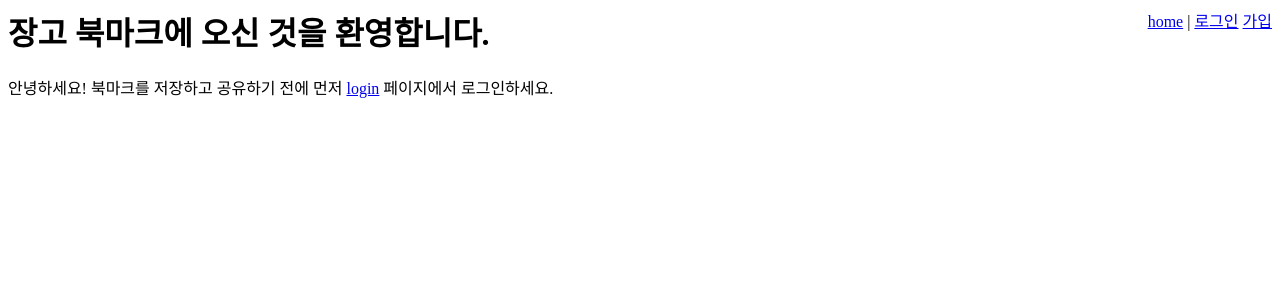
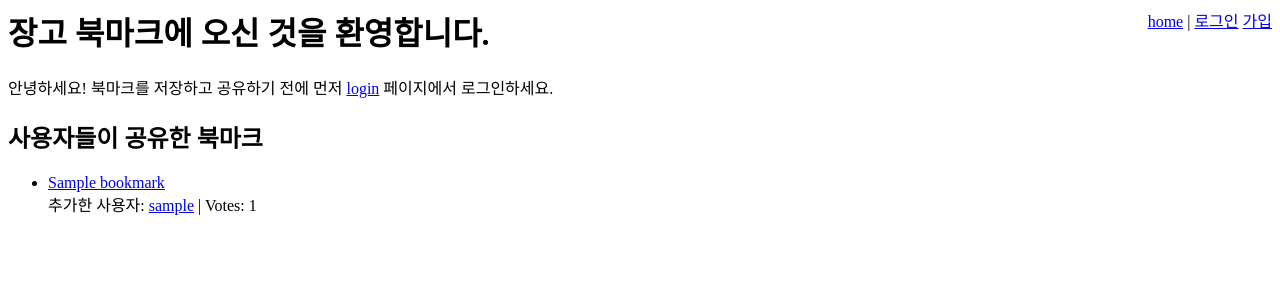
Before and after one commit to yoophi/django_bookmarks, a Django app: page / in a window 1280 px wide. Shown: the top 300 px of the page. Run offline with Django 3.2, Linux system fonts and the light colour scheme; tables that the repository leaves empty hold one stand-in row (values such as "Sample post"); some libraries are stand-ins or nearby versions.

Commit message:
SharedBookmark 를 첫페이지에 보여줄 수 있도록 하는 기능 추가

```diff
--- a/bookmarks/forms.py
+++ b/bookmarks/forms.py
@@ -55,6 +55,9 @@ class BookmarkSaveForm(forms.Form):
         required=False,
         widget=forms.TextInput(attrs={'size': 64})
     )
+    share = forms.BooleanField(
+        label='첫 페이지에서 공유합니다.',
+    )
 
 
 class SearchForm(forms.Form):
--- a/bookmarks/models.py
+++ b/bookmarks/models.py
@@ -24,3 +24,13 @@ class Tag(models.Model):
 
     def __unicode__(self):
         return self.name
+
+
+class SharedBookmark(models.Model):
+    bookmark = models.ForeignKey(Bookmark, unique=True)
+    date = models.DateTimeField(auto_now_add=True)
+    votes = models.IntegerField(default=1)
+    users_voted = models.ManyToManyField(User)
+
+    def __unicode__(self):
+        return '%s, %s' % (self.bookmark, self.votes,)
--- a/bookmarks/views.py
+++ b/bookmarks/views.py
@@ -8,14 +8,15 @@ from django.shortcuts import render_to_response, get_object_or_404
 from django.template import RequestContext
 
 from bookmarks.forms import RegistrationForm, BookmarkSaveForm, SearchForm
-from bookmarks.models import Link, Bookmark, Tag
+from bookmarks.models import Link, Bookmark, Tag, SharedBookmark
 
 
 def main_page(request):
-    return render_to_response(
-        'main_page.html',
-        RequestContext(request)
-    )
+    shared_bookmarks = SharedBookmark.objects.order_by('-date')[:10]
+    variables = RequestContext(request, {
+        'shared_bookmarks': shared_bookmarks
+    })
+    return render_to_response('main_page.html', variables )
 
 
 def user_page(request, username):
@@ -197,6 +198,13 @@ def _bookmark_save(request, form):
         tag, _ = Tag.objects.get_or_create(name=tag_name)
         bookmark.tag_set.add(tag)
 
+    # 첫 페이지에서 공유하도록 설정합니다
+    if form.cleaned_data['share']:
+        shared_bookmark, created = SharedBookmark.objects.get_or_create(bookmark=bookmark)
+        if created:
+            shared_bookmark.users_voted.add(request.user)
+            shared_bookmark.save()
+
     # 북마크를 저장하고 다시 북마크를 반환합니다
     bookmark.save()
     return bookmark
--- a/django_bookmarks/templates/main_page.html
+++ b/django_bookmarks/templates/main_page.html
@@ -9,4 +9,7 @@
     <p>안녕하세요!
         북마크를 저장하고 공유하기 전에 먼저 <a href="/login/">login</a> 페이지에서 로그인하세요. </p>
 {% endif %}
+
+    <h2>사용자들이 공유한 북마크</h2>
+    {% include 'shared_bookmark_list.html' %}
 {% endblock %}
--- /dev/null
+++ b/django_bookmarks/templates/shared_bookmark_list.html
@@ -0,0 +1,17 @@
+{% if shared_bookmarks %}
+<ul class="bookmarks">
+    {% for shared_bookmark in shared_bookmarks %}
+        <li>
+            <a href="{{ shared_bookmark.bookmark.link.url }}"
+               class="title">{{ shared_bookmark.bookmark.title | escape }}</a>
+            <br/>
+            추가한 사용자:
+            <a href="/user/{{ shared_bookmark.bookmark.user.username }}"
+               class="username">{{ shared_bookmark.bookmark.user.username }}</a> |
+            <span class="vote-count">Votes: {{ shared_bookmark.votes }}</span>
+        </li>
+    {% endfor %}
+</ul>
+{% else %}
+<p>북마크가 없습니다.</p>
+{% endif %}
```
Also changed, not shown: bookmarks/migrations/0004_sharedbookmark.py (added).
